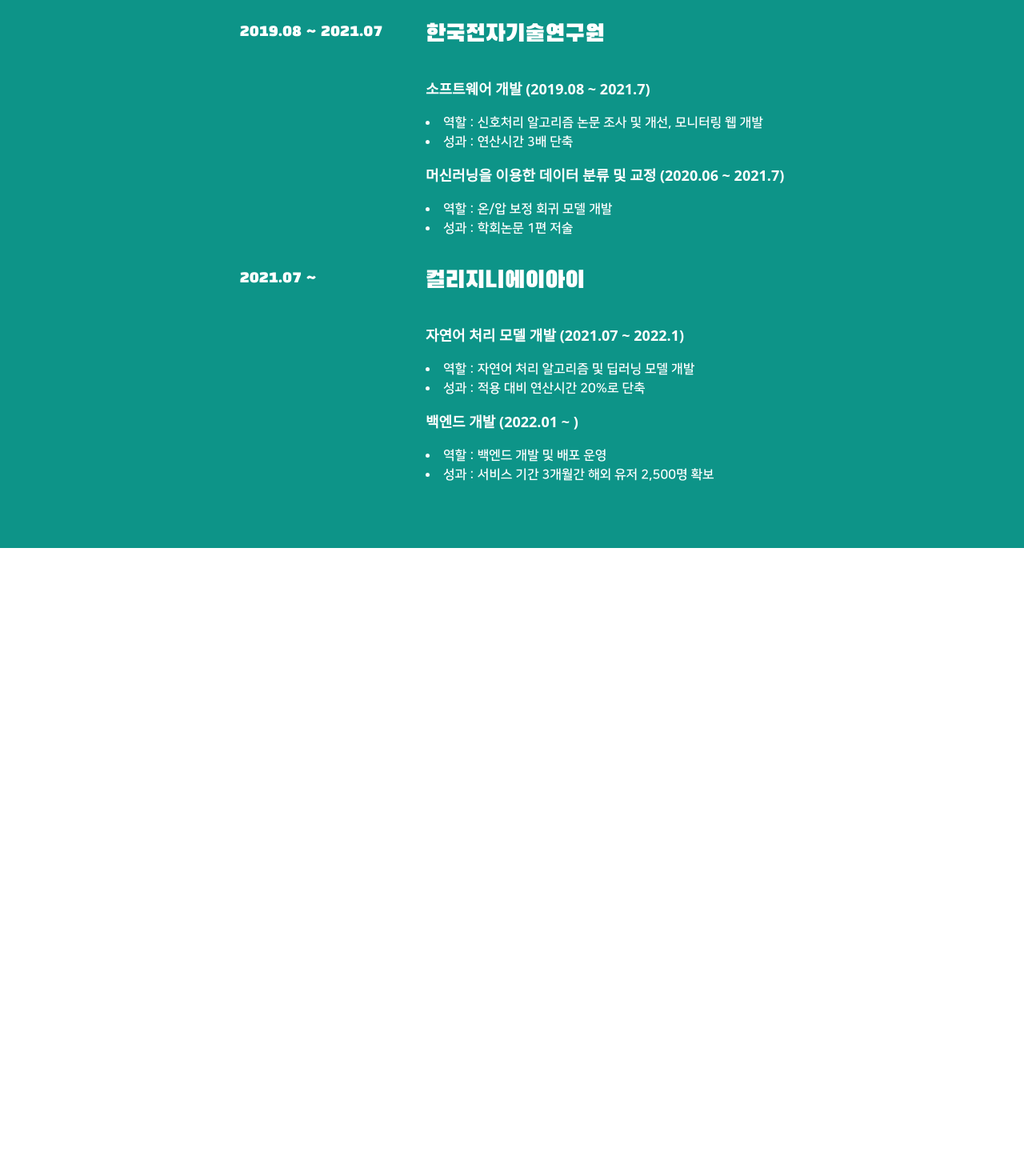
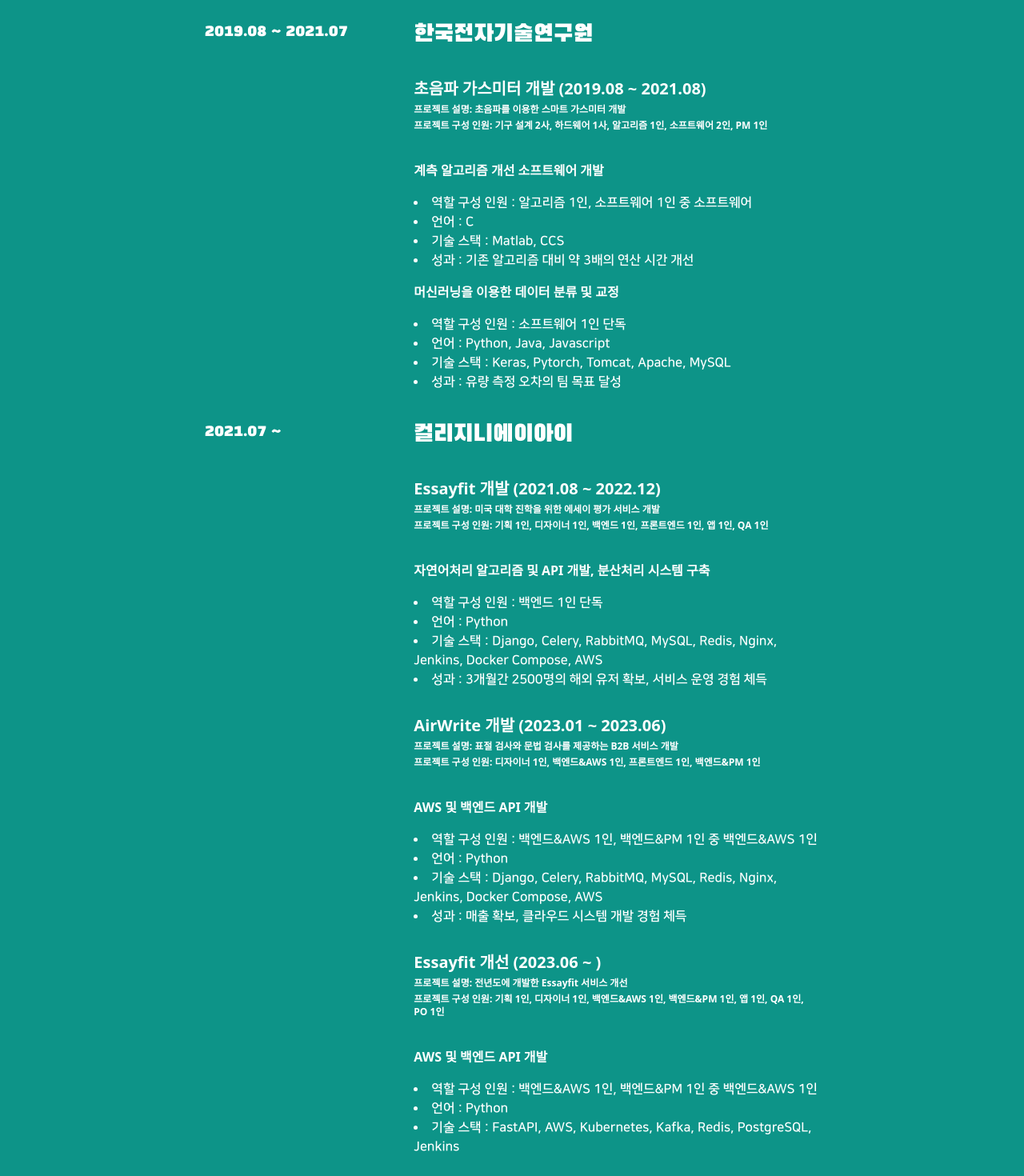
Before and after one commit to coblah-co-kr/grantPortfolio, a Next.js app: page / in a window 1280 px wide. Shown: the part 6960-8430 px from the top of the page at 80% size. Before the commit the page ends 7645 px from the top, so only its background shows below. Built offline with nearby package versions, Linux system fonts and the light colour scheme; a web font is replaced by a local one.

Commit message:
경력 수정, 아키텍쳐 그림 삽입

```diff
--- a/components/homeCareers.tsx
+++ b/components/homeCareers.tsx
@@ -17,63 +17,150 @@
             <div className={this.frameCode}>
                 {this.title()}
                 <div className="grid grid-cols-3 grid-flow-row gap-4">
-                    <div className="col-span-1 row-span-5 hansans text-xl">
+                    <div className="col-span-1 row-span-6 hansans text-xl">
                         2019.08 ~ 2021.07
                     </div>
                     <div className="col-span-2 hansans text-3xl mb-5">
                         한국전자기술연구원
                     </div>
-                    <div className="col-span-2 font-bold text-lg divide-y-2">
-                        소프트웨어 개발 (2019.08 ~ 2021.7)
+                    <div className="col-span-2 font-bold text-xl mb-5">
+                        초음파 가스미터 개발 (2019.08 ~ 2021.08)
+                        <div className="text-xs my-1">
+                            프로젝트 설명: 초음파를 이용한 스마트 가스미터 개발
+                        </div>
+                        <div className="text-xs">
+                            프로젝트 구성 인원: 기구 설계 2사, 하드웨어 1사, 알고리즘 1인, 소프트웨어 2인, PM 1인
+                        </div>
+                    </div>
+                    <div className="col-span-2 font-bold divide-y-2">
+                        계측 알고리즘 개선 소프트웨어 개발
                     </div>
                     <ul className="col-span-2 list-disc list-inside nanum-square">
                         <li>
-                            역할 : 신호처리 알고리즘 논문 조사 및 개선, 모니터링 웹 개발
+                            역할 구성 인원 : 알고리즘 1인, 소프트웨어 1인 중 소프트웨어
                         </li>
                         <li>
-                            성과 : 연산시간 3배 단축
+                            언어 : C
+                        </li>
+                        <li>
+                            기술 스택 : Matlab, CCS
+                        </li>
+                        <li>
+                            성과 : 기존 알고리즘 대비 약 3배의 연산 시간 개선
                         </li>
                     </ul>
-                    <div className="col-span-2 font-bold text-lg divide-y-2">
-                        머신러닝을 이용한 데이터 분류 및 교정 (2020.06 ~ 2021.7)
+                    <div className="col-span-2 font-bold divide-y-2">
+                        머신러닝을 이용한 데이터 분류 및 교정
                     </div>
                     <ul className="col-span-2 list-disc list-inside nanum-square">
                         <li>
-                            역할 : 온/압 보정 회귀 모델 개발
+                            역할 구성 인원 : 소프트웨어 1인 단독
                         </li>
                         <li>
-                            성과 : 학회논문 1편 저술
+                            언어 : Python, Java, Javascript
+                        </li>
+                        <li>
+                            기술 스택 : Keras, Pytorch, Tomcat, Apache, MySQL
+                        </li>
+                        <li>
+                            성과 : 유량 측정 오차의 팀 목표 달성
                         </li>
                     </ul>
-                    <div className="col-span-1 row-span-5 hansans text-xl mt-5">
+                    <div className="col-span-1 row-span-4 hansans text-xl mt-5">
                         2021.07 ~
                     </div>
                     <div className="col-span-2 hansans text-3xl mb-5 mt-5">
                         컬리지니에이아이
                     </div>
-                    <div className="col-span-2 font-bold text-lg divide-y-2">
-                        자연어 처리 모델 개발 (2021.07 ~ 2022.1)
+                    <div className="col-span-2 font-bold text-xl mb-5">
+                        Essayfit 개발 (2021.08 ~ 2022.12)
+                        <div className="text-xs my-1">
+                            프로젝트 설명: 미국 대학 진학을 위한 에세이 평가 서비스 개발
+                        </div>
+                        <div className="text-xs">
+                            프로젝트 구성 인원: 기획 1인, 디자이너 1인, 백엔드 1인, 프론트엔드 1인, 앱 1인, QA 1인
+                        </div>
+                    </div>
+                    <div className="col-span-2 font-bold divide-y-2">
+                        자연어처리 알고리즘 및 API 개발, 분산처리 시스템 구축
                     </div>
                     <ul className="col-span-2 list-disc list-inside nanum-square">
                         <li>
-                            역할 : 자연어 처리 알고리즘 및 딥러닝 모델 개발
+                            역할 구성 인원 : 백엔드 1인 단독
                         </li>
                         <li>
-                            성과 : 적용 대비 연산시간 20%로 단축
+                            언어 : Python
+                        </li>
+                        <li>
+                            기술 스택 : Django, Celery, RabbitMQ, MySQL, Redis, Nginx, Jenkins, Docker Compose, AWS
+                        </li>
+                        <li>
+                            성과 : 3개월간 2500명의 해외 유저 확보, 서비스 운영 경험 체득
                         </li>
                     </ul>
-                    <div className="col-span-2 font-bold text-lg divide-y-2">
-                        백엔드 개발 (2022.01 ~ )
+                    <div className="col-span-1 row-span-4 hansans text-xl">
+
+                    </div>
+                    <div className="col-span-2 hansans text-3xl">
+
+                    </div>
+                    <div className="col-span-2 font-bold text-xl mb-5">
+                        AirWrite 개발 (2023.01 ~ 2023.06)
+                        <div className="text-xs my-1">
+                            프로젝트 설명: 표절 검사와 문법 검사를 제공하는 B2B 서비스 개발
+                        </div>
+                        <div className="text-xs">
+                            프로젝트 구성 인원: 디자이너 1인, 백엔드&AWS 1인, 프론트엔드 1인, 백엔드&PM 1인
+                        </div>
+                    </div>
+                    <div className="col-span-2 font-bold divide-y-2">
+                        AWS 및 백엔드 API 개발
                     </div>
                     <ul className="col-span-2 list-disc list-inside nanum-square">
                         <li>
-                            역할 : 백엔드 개발 및 배포 운영
+                            역할 구성 인원 : 백엔드&AWS 1인, 백엔드&PM 1인 중 백엔드&AWS 1인
                         </li>
                         <li>
-                            성과 : 서비스 기간 3개월간 해외 유저 2,500명 확보
+                            언어 : Python
+                        </li>
+                        <li>
+                            기술 스택 : Django, Celery, RabbitMQ, MySQL, Redis, Nginx, Jenkins, Docker Compose, AWS
+                        </li>
+                        <li>
+                            성과 : 매출 확보, 클라우드 시스템 개발 경험 체득
+                        </li>
+                    </ul>
+                    <div className="col-span-1 row-span-6 hansans text-xl">
+
+                    </div>
+                    <div className="col-span-2 hansans text-3xl">
+
+                    </div>
+                    <div className="col-span-2 font-bold text-xl mb-5">
+                        Essayfit 개선 (2023.06 ~ )
+                        <div className="text-xs my-1">
+                            프로젝트 설명: 전년도에 개발한 Essayfit 서비스 개선
+                        </div>
+                        <div className="text-xs">
+                            프로젝트 구성 인원: 기획 1인, 디자이너 1인, 백엔드&AWS 1인, 백엔드&PM 1인, 앱 1인, QA 1인, PO 1인
+                        </div>
+                    </div>
+                    <div className="col-span-2 font-bold divide-y-2">
+                        AWS 및 백엔드 API 개발
+                    </div>
+                    <ul className="col-span-2 list-disc list-inside nanum-square">
+                        <li>
+                            역할 구성 인원 : 백엔드&AWS 1인, 백엔드&PM 1인 중 백엔드&AWS 1인
+                        </li>
+                        <li>
+                            언어 : Python
+                        </li>
+                        <li>
+                            기술 스택 : FastAPI, AWS, Kubernetes, Kafka, Redis, PostgreSQL, Jenkins
                         </li>
                     </ul>
                 </div>
+                <img src="Essayfit-Architecture_description.svg" alt="" />
             </div>
         );
     }
```
Also changed, not shown: public/Essayfit-Architecture_description.svg (added).
